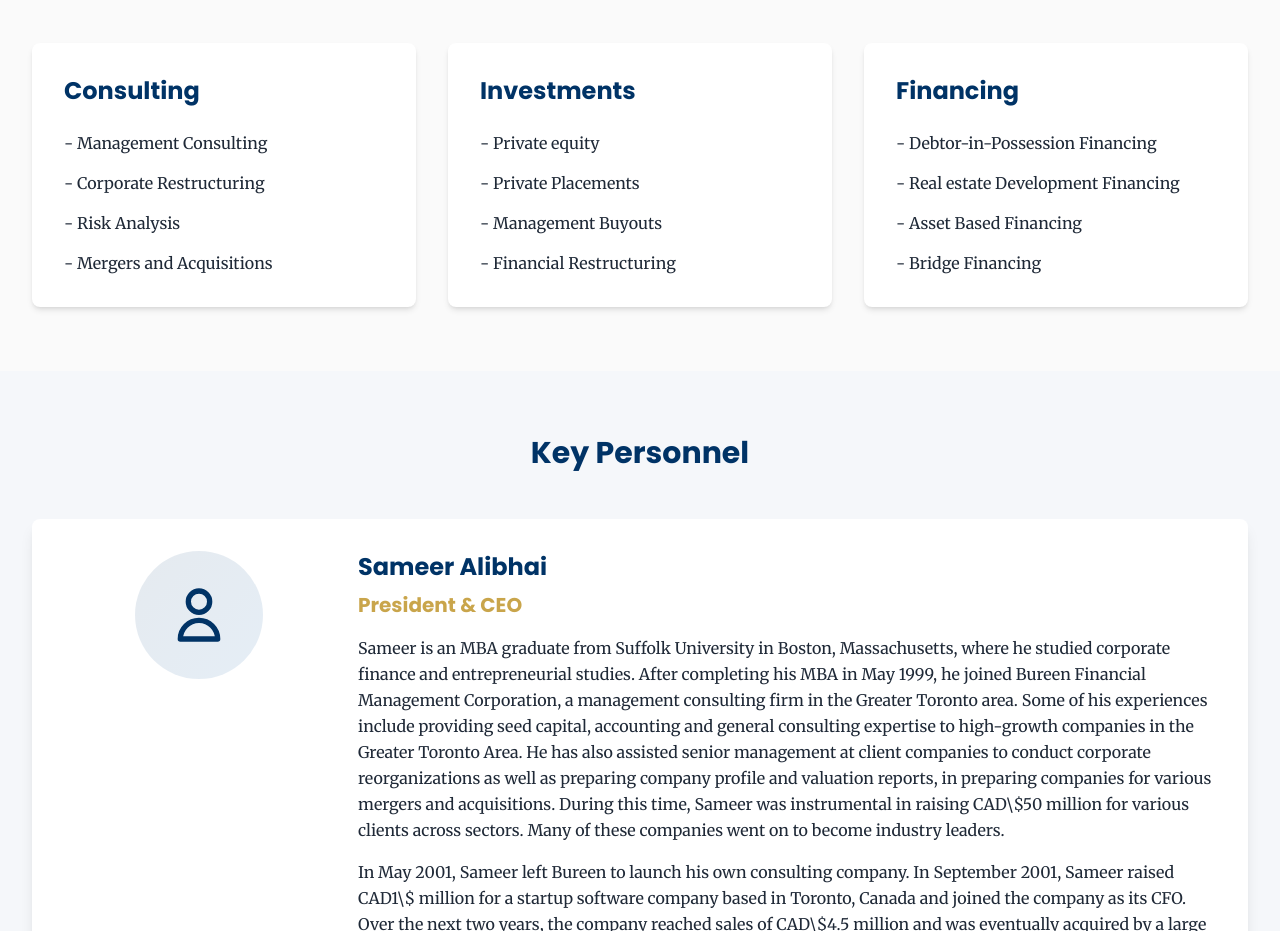
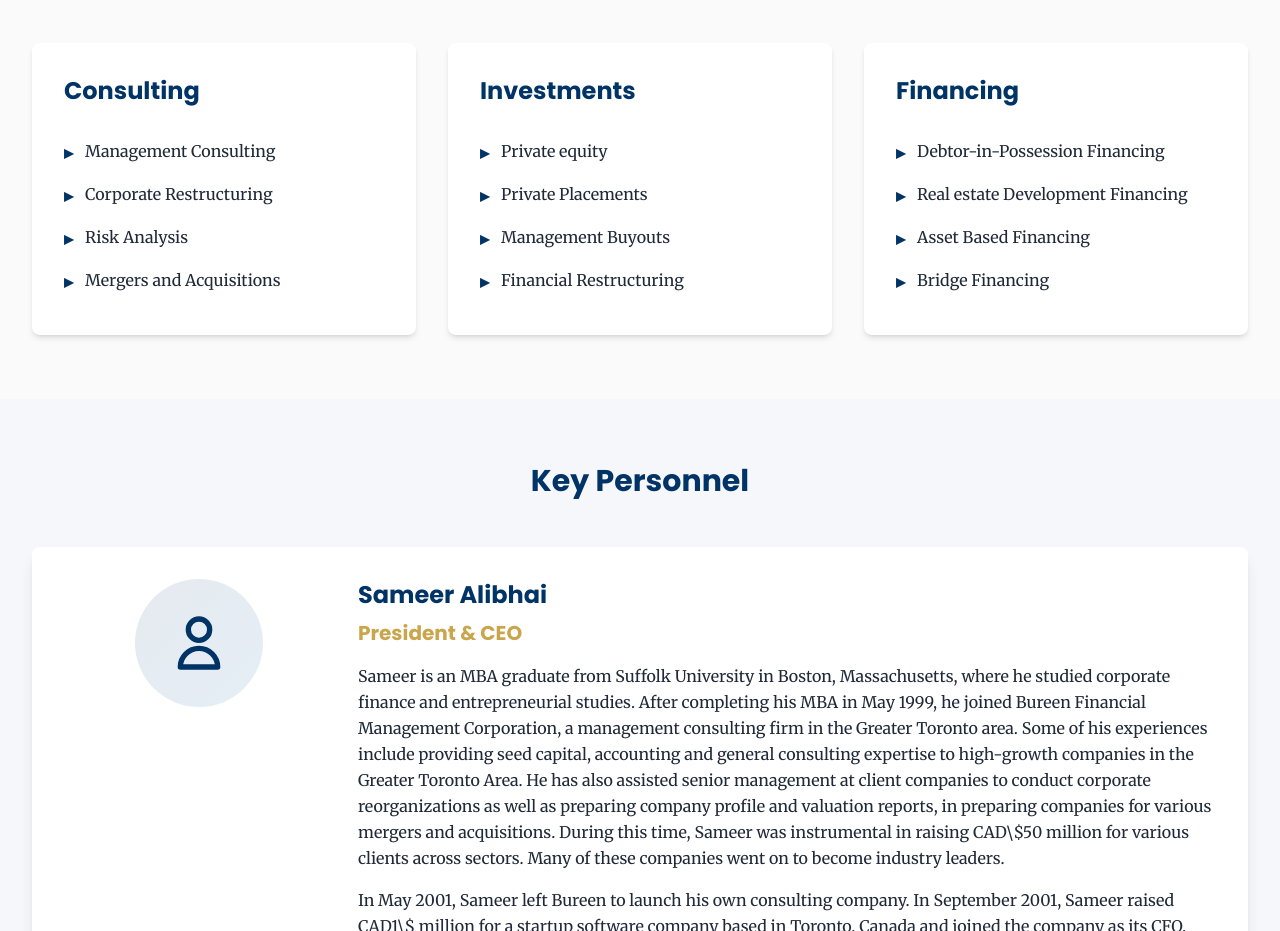
Before and after one commit to Zaki-1052/Forzak_LLC, a website built with Vite: page about.html in a window 1280 px wide. Shown: the part 940-1871 px from the top of the page. Built offline with nearby package versions, Linux system fonts and the light colour scheme.

Commit message:
about page

```diff
--- a/src/styles/main.css
+++ b/src/styles/main.css
@@ -96,4 +96,36 @@
     outline: 2px solid #003366;
     outline-offset: 2px;
   }
+
+  /* Services List Styling - Override Tailwind Typography */
+  .service-category ul,
+  .services-list {
+    list-style: none !important;
+    margin: 0 !important;
+    padding: 0 !important;
+  }
+
+  .service-category li,
+  .services-list li {
+    display: flex !important;
+    align-items: flex-start !important;
+    margin: 0 !important;
+    padding: 0.5rem 0 !important;
+    list-style: none !important;
+  }
+
+  .service-category li::before,
+  .services-list li::before {
+    display: none !important;
+  }
+
+  /* Ensure arrow bullets are visible */
+  .service-category li span:first-child,
+  .services-list li span:first-child {
+    color: #003366 !important;
+    font-weight: 600 !important;
+    font-size: 1.125rem !important;
+    margin-right: 0.75rem !important;
+    line-height: 1.5 !important;
+  }
 }
--- a/src/utils/contentLoader.js
+++ b/src/utils/contentLoader.js
@@ -427,14 +427,13 @@ export class ContentLoader {
             <h3 class="text-3xl font-bold text-primary mb-12 font-heading text-center">Key Personnel</h3>
             <div class="grid grid-cols-1 lg:grid-cols-1 gap-8">
         `;
-
+        // TODO: Personnel headshots may not be available - consider removing these photo placeholders entirely
         personnel.forEach(person => {
             html += `
                 <div class="personnel-card bg-white rounded-lg shadow-lg p-8 hover:shadow-xl transition-shadow duration-300">
                     <div class="grid grid-cols-1 lg:grid-cols-4 gap-6 items-start">
                         <!-- Photo Area -->
                         <div class="lg:col-span-1">
-                            <!-- TODO: Replace with actual headshot photo of ${this.escapeHtml(person.name)} -->
                             <div class="w-32 h-32 mx-auto bg-gradient-to-br from-primary/10 to-secondary/10 rounded-full flex items-center justify-center">
                                 <svg class="w-16 h-16 text-primary" fill="none" stroke="currentColor" viewBox="0 0 24 24">
                                     <path stroke-linecap="round" stroke-linejoin="round" stroke-width="2" d="M16 7a4 4 0 11-8 0 4 4 0 018 0zM12 14a7 7 0 00-7 7h14a7 7 0 00-7-7z"></path>
@@ -444,7 +443,12 @@ export class ContentLoader {
 
                         <!-- Info Area -->
                         <div class="lg:col-span-3">
-                            <h4 class="text-2xl font-bold text-primary mb-2 font-heading">${this.escapeHtml(person.name)}</h4>
+                            <h4 class="text-2xl font-bold text-primary mb-2 font-heading">
+                                ${person.name === 'Sameer Alibhai' ?
+                                    `<a href="https://www.linkedin.com/in/sameer-alibhai-0b878321/" target="_blank" rel="noopener noreferrer" class="hover:text-secondary transition-colors">${this.escapeHtml(person.name)}</a>` :
+                                    this.escapeHtml(person.name)
+                                }
+                            </h4>
                             <p class="text-xl text-accent-gold font-semibold mb-4 font-heading">${this.escapeHtml(person.title)}</p>
                             <div class="text-neutral-800 leading-relaxed font-body space-y-4">${person.bio}</div>
                         </div>
@@ -544,12 +548,37 @@ export class ContentLoader {
         `;
 
         services.forEach(service => {
+            console.log('🔧 Processing service from array:', service.title);
+            console.log('🔧 Service content:', service.content);
+
+            // Extract bullet points from the content
+            const bulletRegex = /<p>-\s*(.+?)<\/p>/g;
+            const bullets = [];
+            let match;
+
+            while ((match = bulletRegex.exec(service.content)) !== null) {
+                bullets.push(match[1].trim());
+            }
+
+            console.log('🔧 Extracted bullets for', service.title, ':', bullets);
+
+            // Generate proper list items with arrow bullets
+            let listItems = '';
+            bullets.forEach(bullet => {
+                listItems += `
+                    <li class="font-body flex items-start">
+                        <span class="text-primary mr-3 font-semibold text-lg">▸</span>
+                        <span class="text-neutral-800">${this.escapeHtml(bullet)}</span>
+                    </li>
+                `;
+            });
+
             html += `
                 <div class="service-category bg-white p-8 rounded-lg shadow-md">
                     <h3 class="text-2xl font-bold text-primary mb-6 font-heading">${this.escapeHtml(service.title)}</h3>
-                    <div class="space-y-4">
-                        ${service.content}
-                    </div>
+                    <ul class="space-y-4 services-list">
+                        ${listItems}
+                    </ul>
                 </div>
             `;
         });
@@ -564,15 +593,23 @@ export class ContentLoader {
      * @returns {string} Formatted list items
      */
     formatServiceList(listItems) {
-        if (!listItems) return '';
+        if (!listItems) {
+            console.log('⚠️ formatServiceList: No list items provided');
+            return '';
+        }
+
+        console.log('🔧 formatServiceList input:', listItems);
 
         // Replace list items with proper blue arrow bullet styling
-        return listItems
+        const formatted = listItems
             .replace(/<li[^>]*>/g, '<li class="font-body flex items-start">')
             .replace(/^(\s*)<li/gm, '$1<li')
             .replace(/<li class="font-body flex items-start">/g,
                 '<li class="font-body flex items-start"><span class="text-primary mr-3 font-semibold text-lg">▸</span><span class="text-neutral-800">')
             .replace(/<\/li>/g, '</span></li>');
+
+        console.log('🎨 formatServiceList output:', formatted);
+        return formatted;
     }
 
     /**
```
Also changed, not shown: about.html (+1 -0 lines).
